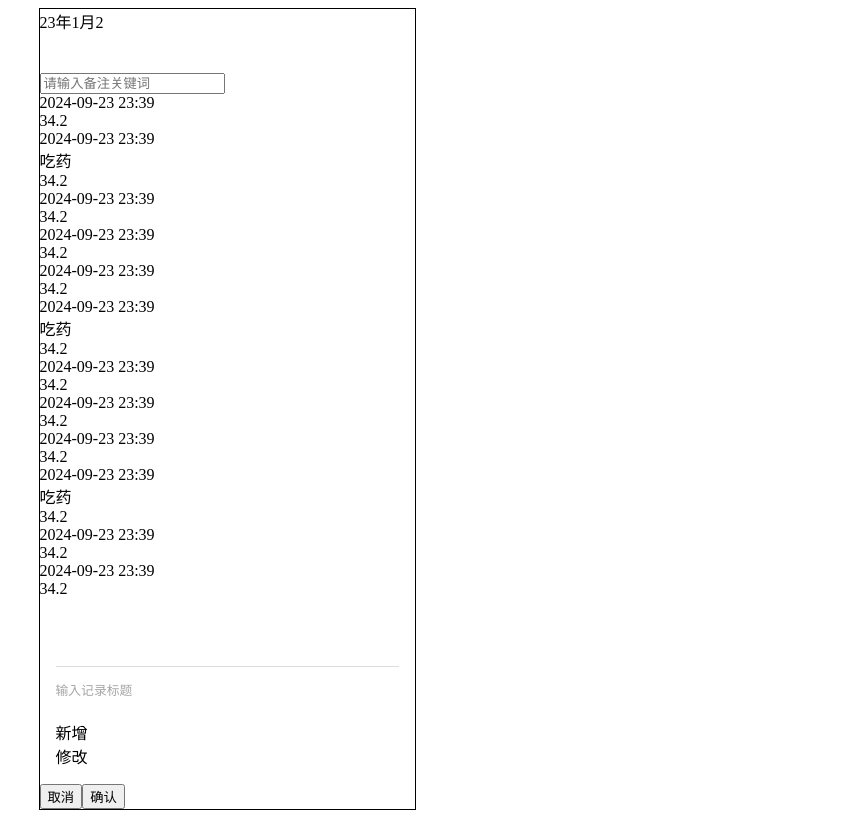
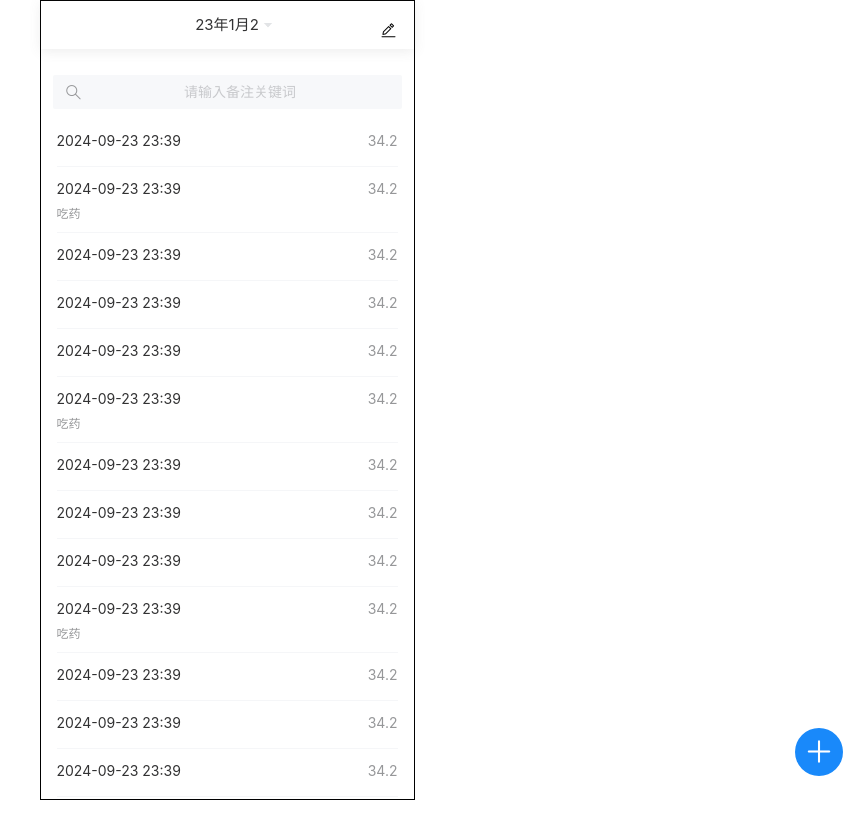
Before and after one commit to whhxz/web-tools, a Vue app: page /web-tools/temperature in a window 1280 px wide. Shown: the whole page, without its empty margins (413-1280 px from the left). Built offline with nearby package versions, Linux system fonts and the light colour scheme.

Commit message:
按需加载vant

```diff
--- a/package.json
+++ b/package.json
@@ -11,7 +11,10 @@
   "license": "ISC",
   "description": "",
   "devDependencies": {
+    "@vant/auto-import-resolver": "1.2.1",
     "@vitejs/plugin-vue": "5.1.4",
+    "unplugin-auto-import": "0.18.3",
+    "unplugin-vue-components": "0.27.4",
     "vite": "5.4.8"
   },
   "dependencies": {
--- a/src/main.js
+++ b/src/main.js
@@ -1,7 +1,6 @@
 import { createApp } from 'vue';
 import './style.css';
 import App from './App.vue';
-
 import router from '@/router/index.js';
 import { createPinia } from 'pinia';
 const pinia = createPinia();
--- a/src/style.css
+++ b/src/style.css
@@ -0,0 +1,7 @@
+* {
+    box-sizing: border-box;
+}
+
+body {
+    margin: 0;
+}
--- a/src/view/index/index.vue
+++ b/src/view/index/index.vue
@@ -1,6 +1,7 @@
 <template>
   <ul>
     <li><RouterLink to="/week">周</RouterLink></li>
-    <li><RouterLink to="/temperature">体温记录</RouterLink></li>
+    <!-- <li><RouterLink to="/temperature">体温记录</RouterLink></li> -->
+     <li><a href="temperature/">体温记录</a></li>
   </ul>
 </template>
--- a/src/view/temperature/index.vue
+++ b/src/view/temperature/index.vue
@@ -2,21 +2,21 @@
   <div class="page">
     <div class="container">
       <div class="header">
-        <DropdownMenu>
-          <DropdownItem v-model="title" :options="titles" />
-        </DropdownMenu>
-        <Icon class="add-title" name="edit" @click="onCreateTitle" />
+        <van-dropdown-menu>
+          <van-dropdown-item v-model="title" :options="titles" />
+        </van-dropdown-menu>
+        <van-icon class="add-title" name="edit" @click="onCreateTitle" />
       </div>
-      <Search v-model="search" placeholder="请输入备注关键词" input-align="center" />
+      <van-search v-model="search" placeholder="请输入备注关键词" input-align="center" />
       <div class="list">
-        <Cell
+        <van-cell
           v-for="record in records"
           :title="record.date + ' ' + record.time"
           :value="record.value"
           :label="record.remark"
         />
       </div>
-      <FloatingBubble icon="plus" @click="onCreate" />
+      <van-floating-bubble icon="plus" @click="onCreate" />
       <SaveRecord ref="saveRecordRef" />
       <SaveTitle ref="saveTitleRef" />
     </div>
@@ -25,23 +25,6 @@
 <script setup>
 import SaveRecord from './save-record.vue';
 import SaveTitle from './save-title.vue';
-
-import { Icon } from 'vant';
-import 'vant/lib/icon/style';
-
-import { DropdownMenu, DropdownItem } from 'vant';
-import 'vant/lib/dropdown-menu/style';
-import 'vant/lib/dropdown-item/style';
-
-import { Cell, CellGroup } from 'vant';
-import 'vant/lib/cell/style';
-import 'vant/lib/cell-group/style';
-
-import { Search } from 'vant';
-import 'vant/lib/search/style';
-
-import { FloatingBubble } from 'vant';
-import 'vant/lib/floating-bubble/style';
 
 import { ref } from 'vue';
 
@@ -73,7 +56,7 @@ const onCreate = () => {
   saveRecordRef.value.open({});
 };
 </script>
-<style scoped>
+<style lang="css" scoped>
 .page {
   box-sizing: border-box;
   width: 100%;
--- a/src/view/temperature/save-record.vue
+++ b/src/view/temperature/save-record.vue
@@ -1,6 +1,6 @@
 <template>
-  <Dialog v-model:show="visable" :title="title" show-cancel-button @confirm="onSubmit">
-    <Field
+  <van-dialog v-model:show="visable" :title="title" show-cancel-button @confirm="onSubmit">
+    <van-field
       label-width="5em"
       clickable
       label="日期"
@@ -10,7 +10,7 @@
       placeholder="点击选择日期"
       @click="date.visable = true"
     />
-    <Calendar
+    <van-calendar
       :min-date="new Date(new Date() - 100 * 24 * 60 * 60 * 1000)"
       :default-date="date.select"
       v-model:show="date.visable"
@@ -20,7 +20,7 @@
       @confirm="onSelectDate"
     />
 
-    <Field
+    <van-field
       label-width="5em"
       clickable
       label="时间"
@@ -30,32 +30,17 @@
       placeholder="点击选择时间"
       @click="time.visable = true"
     />
-    <Popup v-model:show="time.visable" position="bottom" teleport="#app">
-      <TimePicker v-model="time.select" @cancel="time.visable = false" @confirm="onSelectTime" />
-    </Popup>
-    <Field label-width="5em" v-model="form.value" label="温度" placeholder="当前温度（摄氏度）" />
-    <Field label-width="5em" v-model="form.remark" label="备注" placeholder="(选填)" />
-  </Dialog>
+    <van-popup v-model:show="time.visable" position="bottom" teleport="#app">
+      <van-time-picker v-model="time.select" @cancel="time.visable = false" @confirm="onSelectTime" />
+    </van-popup>
+    <van-field label-width="5em" v-model="form.value" label="温度" placeholder="当前温度（摄氏度）" />
+    <van-field label-width="5em" v-model="form.remark" label="备注" placeholder="(选填)" />
+  </van-dialog>
 </template>
 <script setup>
 import { ref, unref, reactive } from 'vue';
 import { dateFormart } from '@/util/date';
 
-import { Dialog } from 'vant';
-import 'vant/lib/dialog/style';
-
-import { Calendar } from 'vant';
-import 'vant/lib/calendar/style';
-
-import { Popup } from 'vant';
-import 'vant/lib/popup/style';
-
-import { Field, CellGroup } from 'vant';
-import 'vant/lib/cell-group/style';
-import 'vant/lib/field/style';
-
-import { TimePicker } from 'vant';
-import 'vant/lib/time-picker/style';
 import { toRefs } from 'vue';
 
 const emit = defineEmits(['success']);
--- a/src/view/temperature/save-title.vue
+++ b/src/view/temperature/save-title.vue
@@ -3,12 +3,12 @@
     <div class="container">
       <div>
         <div class="title">
-          <Icon name="label-o" @click="onCreateTitle" />
-          <input type="text" :value="title" />
+          <Icon name="label-o" />
+          <input type="text" :value="title" placeholder="输入记录标题" />
         </div>
-        <p class="tip">输入记录标题</p>
+        <!-- <p class="tip">输入记录标题</p> -->
       </div>
-      <RadioGroup v-model="operate" direction="horizontal">
+      <RadioGroup class="operation" v-model="operate" direction="horizontal">
         <Radio name="create">新增</Radio>
         <Radio name="edit">修改</Radio>
       </RadioGroup>
@@ -31,7 +31,7 @@ import 'vant/lib/radio/style';
 import { toRefs } from 'vue';
 
 const emit = defineEmits(['success']);
-const visable = ref(true);
+const visable = ref(false);
 const form = reactive({
   title: '',
   operate: 'create',
@@ -48,7 +48,7 @@ defineExpose({
 });
 </script>
 
-<style scoped>
+<style lang="css" scoped>
 .container {
   padding: 1rem;
 }
@@ -64,11 +64,17 @@ defineExpose({
 .title input {
   /* outline: none; */
   border: none;
-  font-size: 1.2rem;
+  font-size: 1rem;
 }
 .container .tip {
   font-size: 0.8rem;
   color: #a6a6a6;
   padding-bottom: 0.5rem;
+  margin-top: 0.3rem;
+  margin-left: 0.6rem;
+}
+.container .operation {
+  margin-top: 0.5rem;
+  margin-left: 0.6rem;
 }
 </style>
--- a/vite.config.mjs
+++ b/vite.config.mjs
@@ -1,6 +1,8 @@
 import { defineConfig, loadEnv } from 'vite';
 import vue from '@vitejs/plugin-vue';
-
+import AutoImport from 'unplugin-auto-import/vite';
+import Components from 'unplugin-vue-components/vite';
+import { VantResolver } from '@vant/auto-import-resolver';
 export default ({ mode }) => {
   process.env = { ...process.env, ...loadEnv(mode, process.cwd()) };
   return defineConfig({
@@ -10,6 +12,14 @@ export default ({ mode }) => {
         '@': '/src',
       },
     },
-    plugins: [vue()],
+    plugins: [
+      vue(),
+      AutoImport({
+        resolvers: [VantResolver()],
+      }),
+      Components({
+        resolvers: [VantResolver()],
+      }),
+    ],
   });
 };
```
